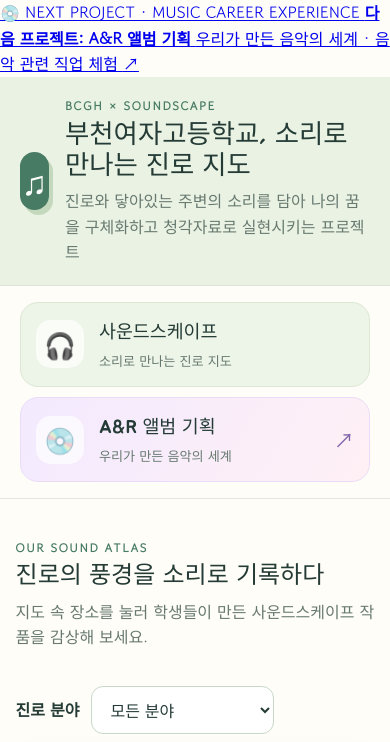
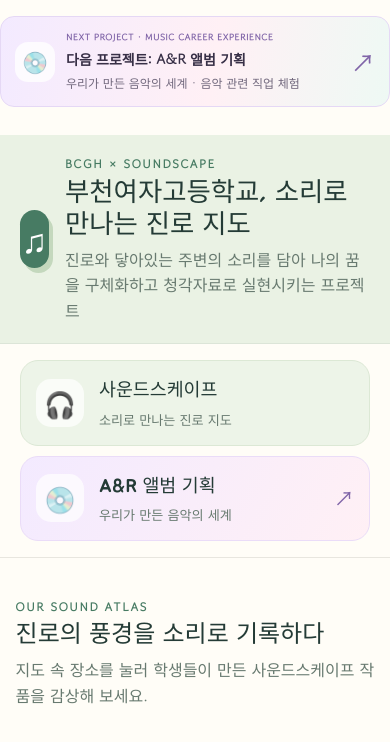
Before and after one commit to SHURING9/26, a plain HTML site: page index.html in a window 390 px wide. Shown: the top 742 px of the page. Drawn offline with Linux system fonts and the light colour scheme.

Commit message:
상단 배너 스타일

```diff
--- a/styles.css
+++ b/styles.css
@@ -488,3 +488,101 @@ footer p { margin: 3px; }
     padding: 15px;
   }
 }
+
+/* 다음 프로젝트 안내 띠 배너 */
+.next-project-banner {
+  display: flex;
+  align-items: center;
+  gap: 16px;
+  margin: 20px 0 28px;
+  padding: 17px 22px;
+  border: 1px solid #e5d8f5;
+  border-radius: 14px;
+  background: linear-gradient(100deg, #f3eaff 0%, #fff0f5 55%, #eef9f4 100%);
+  color: #383047;
+  text-decoration: none;
+  transition: transform 0.2s ease, box-shadow 0.2s ease;
+}
+
+.next-project-banner:hover {
+  transform: translateY(-2px);
+  box-shadow: 0 6px 18px rgba(86, 63, 115, 0.12);
+}
+
+.next-project-icon {
+  display: grid;
+  place-items: center;
+  flex-shrink: 0;
+  width: 48px;
+  height: 48px;
+  border-radius: 13px;
+  background: rgba(255, 255, 255, 0.8);
+  font-size: 25px;
+}
+
+.next-project-content {
+  display: flex;
+  flex: 1;
+  flex-direction: column;
+  gap: 4px;
+  min-width: 0;
+}
+
+.next-project-label {
+  color: #8065a8;
+  font-size: 10px;
+  font-weight: 700;
+  letter-spacing: 1.2px;
+}
+
+.next-project-content strong {
+  font-size: 16px;
+  line-height: 1.5;
+}
+
+.next-project-description {
+  color: #71687d;
+  font-size: 13px;
+  line-height: 1.5;
+}
+
+.next-project-arrow {
+  flex-shrink: 0;
+  color: #8065a8;
+  font-size: 24px;
+  transition: transform 0.2s ease;
+}
+
+.next-project-banner:hover .next-project-arrow {
+  transform: translate(3px, -3px);
+}
+
+@media (max-width: 600px) {
+  .next-project-banner {
+    gap: 11px;
+    padding: 14px;
+    margin-top: 16px;
+    position: sticky;
+    top: 0;
+    z-index: 1000;
+  }
+
+  .next-project-icon {
+    width: 40px;
+    height: 40px;
+    font-size: 21px;
+  }
+
+  .next-project-content strong {
+    font-size: 14px;
+  }
+
+  .next-project-description {
+    font-size: 12px;
+  }
+
+  .next-project-label {
+    font-size: 9px;
+    letter-spacing: 0.5px;
+  }
+}
```
